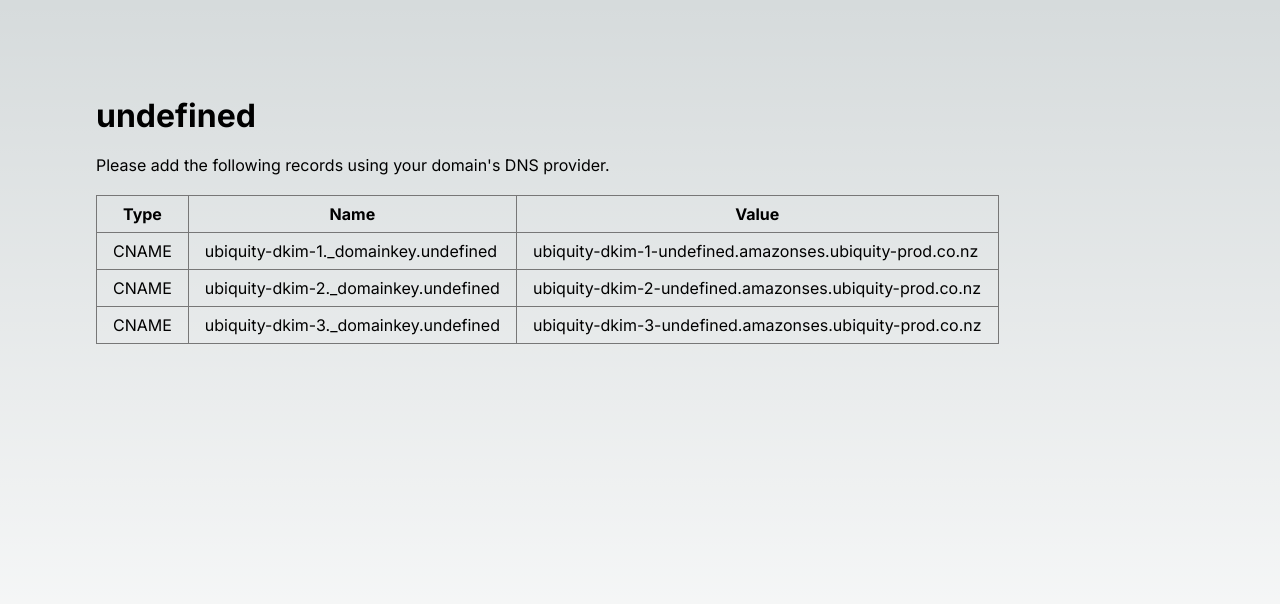
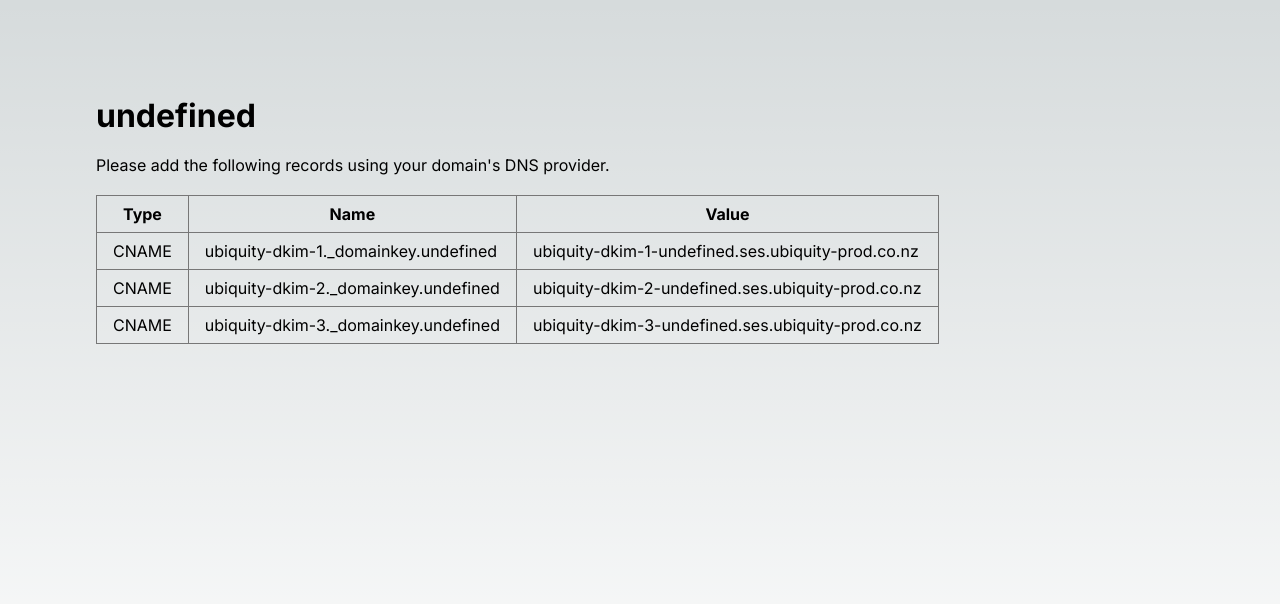
Before and after one commit to rav2040/uq-dkim-record-generator, a Next.js app: page / in a window 1280 px wide. Shown: the top 604 px of the page. Built offline with nearby package versions, Linux system fonts and the light colour scheme.

Commit message:
Update record value

```diff
--- a/pages/index.tsx
+++ b/pages/index.tsx
@@ -40,7 +40,7 @@ export default function Home() {
         {selectors.map((selector) => <tr>
           <td>CNAME</td>
           <td>{selector}._domainkey.{domain}</td>
-          <td>{selector}-{domain.replaceAll(".", "-")}.amazonses.ubiquity-prod.co.nz</td>
+          <td>{selector}-{domain.replaceAll(".", "-")}.ses.ubiquity-prod.co.nz</td>
         </tr>)}
         </tbody>
         </table>
```
